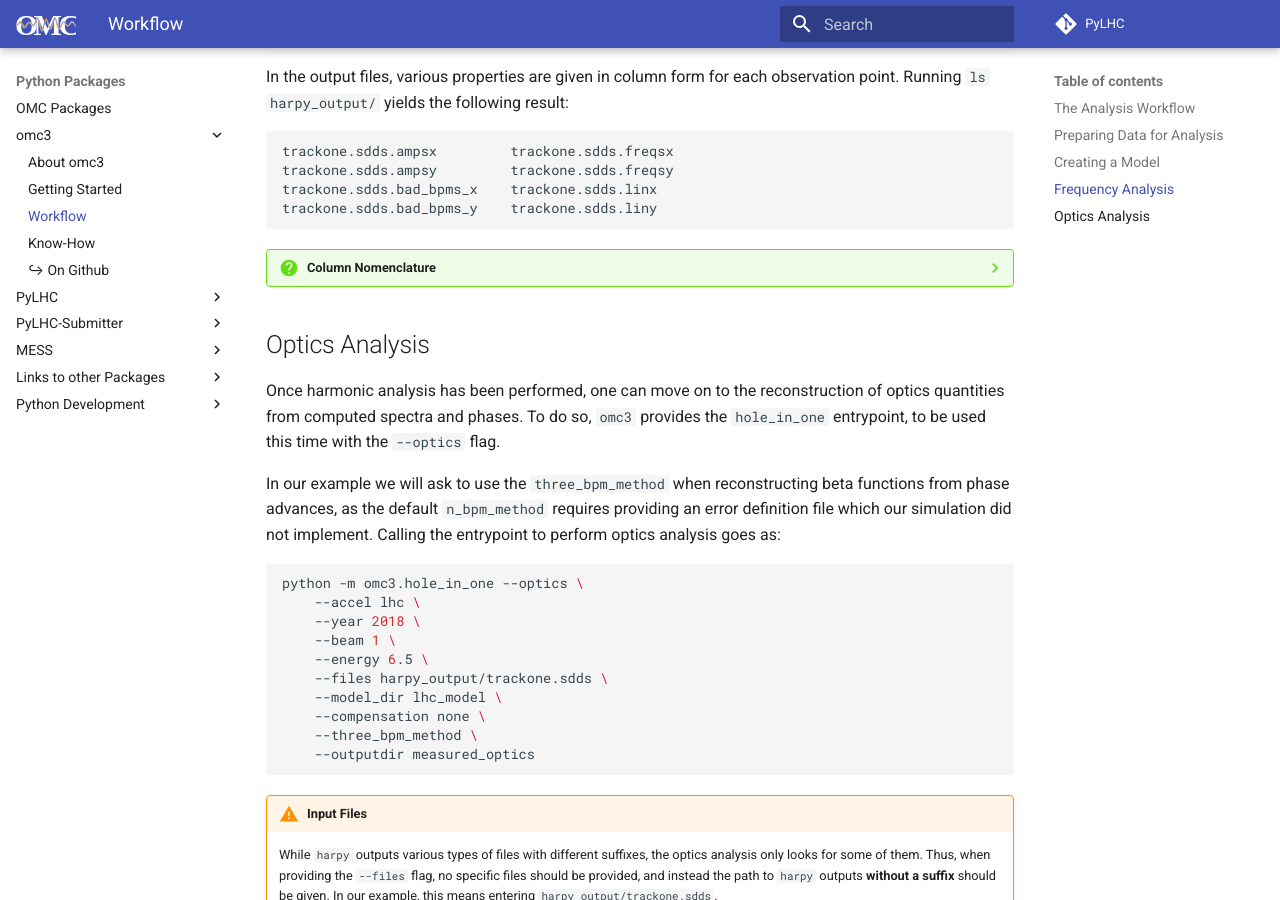
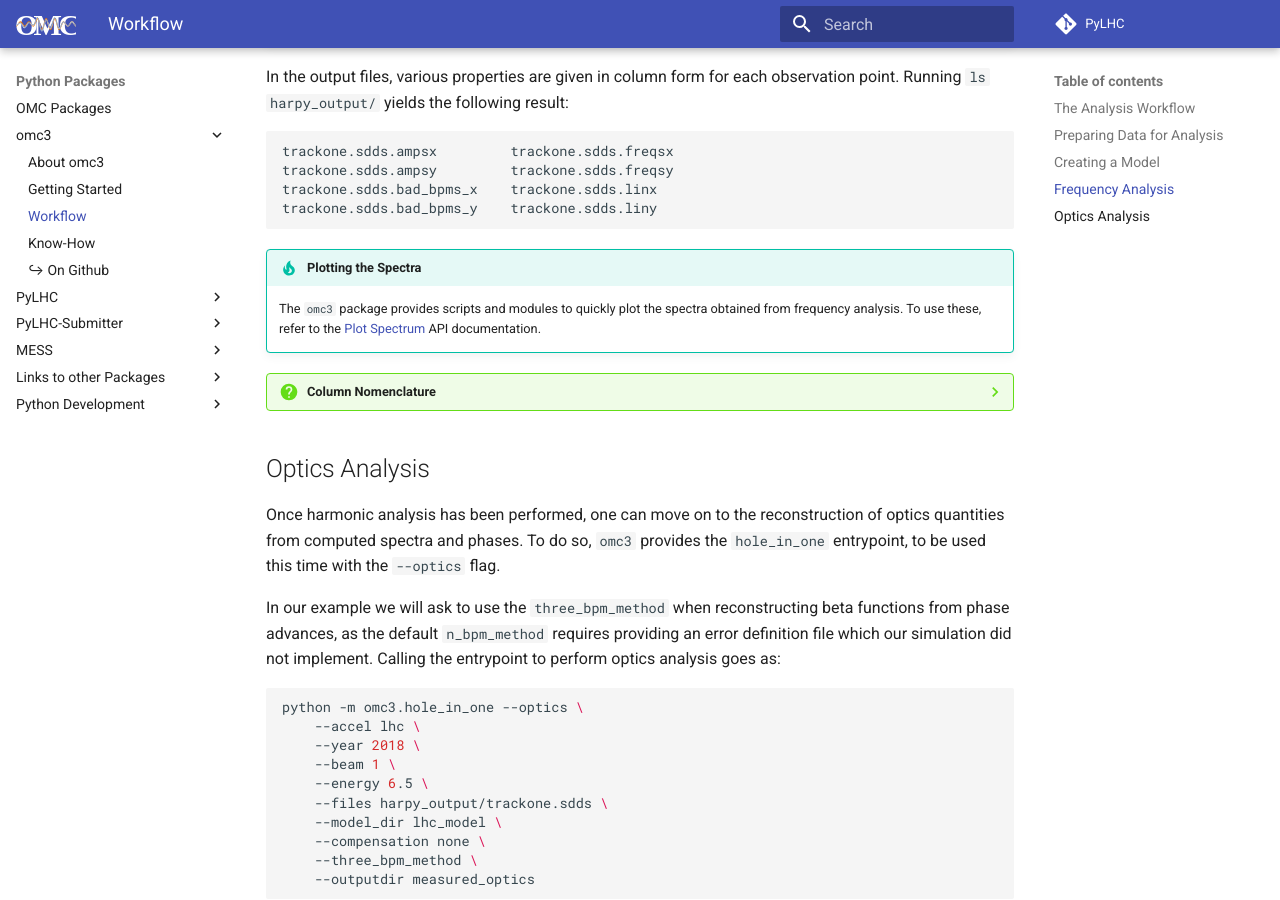
Before and after one commit to pylhc/pylhc.github.io, an MkDocs documentation site: the page built from docs/packages/omc3/workflow.md, in a window 1280 px wide and 900 px high, scrolled down 3598 px. Built offline with MkDocs 1.6.1 and Material for MkDocs 9.7.7, drawn with Linux system fonts in a browser that asks for light colours.

Commit message:
#47 michael feedback

````diff
--- a/docs/packages/omc3/workflow.md
+++ b/docs/packages/omc3/workflow.md
@@ -64,6 +64,7 @@ In this walk-through, we will cover the use of the different entrypoints availab
     use, sequence=lhcb1;
     makethin, sequence=lhcb1, style=teapot, makedipedge=false;
 
+    ! ----- Define Observation Points and Perform Tracking ----- !
     use, sequence=lhcb1;
     track, recloss=true, onepass=true, dump=true, onetable=true;
         observe, place="bpmyb.5l2.b1";
@@ -749,6 +750,10 @@ trackone.sdds.bad_bpms_x	trackone.sdds.linx
 trackone.sdds.bad_bpms_y	trackone.sdds.liny
 ```
 
+!!! tip "Plotting the Spectra"
+    The `omc3` package provides scripts and modules to quickly plot the spectra obtained from frequency analysis.
+    To use these, refer to the [Plot Spectrum][plot_spectrum] API documentation.
+
 ??? question "Column Nomenclature"
     TODO: add a reference with the meaning of each column in the important files (the `.lin*` ones)
 
@@ -819,6 +824,7 @@ interaction_point_y.tfs	    phase_x.tfs
 [mess]: https://github.com/pylhc/MESS
 [sdds]: https://ops.aps.anl.gov/SDDSIntroTalk/slides.html
 [tbt_converter]: https://pylhc.github.io/omc3/entrypoints/other.html#tbt-converter
+[plot_spectrum]: https://pylhc.github.io/omc3/entrypoints/plotting.html#plot-spectrum
 [hole_in_one]: https://pylhc.github.io/omc3/entrypoints/analysis.html#omc3.hole_in_one.hole_in_one_entrypoint
 [new_machine_guide]: know_how.md#how-to-create-files-for-your-file-accelerator
 [model_creator]: https://pylhc.github.io/omc3/entrypoints/other.html#model-creator
````
Also changed, not shown: other parts of docs/packages/omc3/workflow.md (+1 -1 lines).
